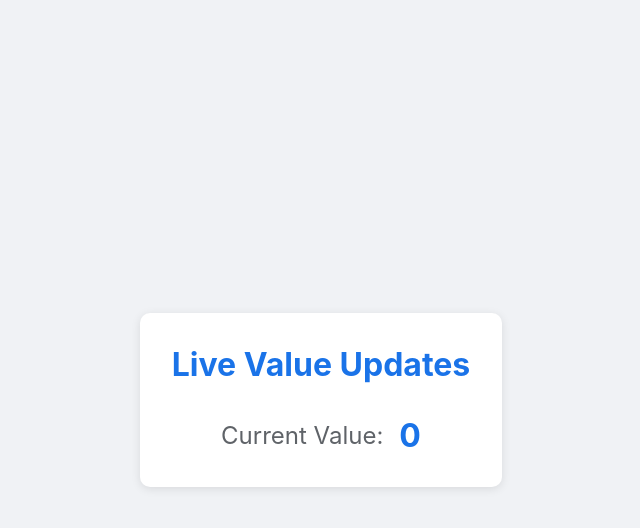
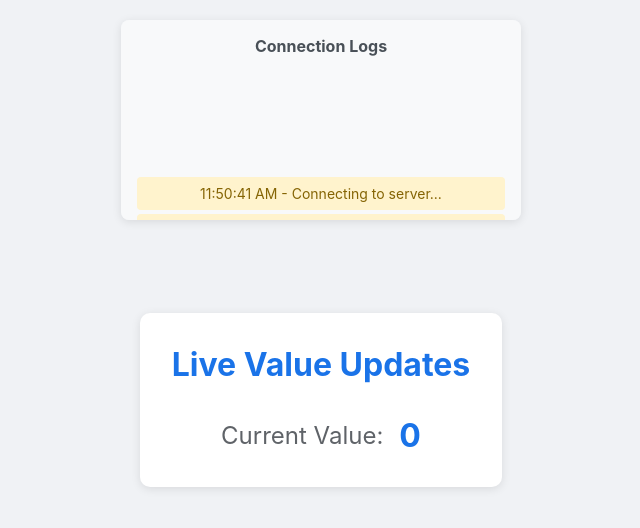
Before and after one commit to mushthak/live-counter, a website: page public/index.html in a window 1280 px wide. Shown: the whole page, without its empty margins (319-959 px from the left). Drawn offline with Linux system fonts and the light colour scheme.

Commit message:
feat: enhance WebSocket connection logs and update styling for better visibility

```diff
--- a/public/app.js
+++ b/public/app.js
@@ -1,17 +1,33 @@
-// Get the value display element
+// Get DOM elements
 const valueElement = document.getElementById('value');
+const logList = document.getElementById('log-list');
 
 // WebSocket connection management
 let socket;
 let reconnectAttempts = 0;
-const maxReconnectAttempts = 5;
+const maxReconnectAttempts = 1;
 const reconnectDelay = 3000; // 3 seconds
 
+function addLog(status, message) {
+    const li = document.createElement('li');
+    li.textContent = `${new Date().toLocaleTimeString()} - ${message}`;
+    li.className = status;
+    logList.insertBefore(li, logList.firstChild);
+
+    // Keep only the last 10 logs
+    if (logList.children.length > 10) {
+        logList.removeChild(logList.lastChild);
+    }
+}
+
 function connectWebSocket() {
+    addLog('connecting', 'Connecting to server...');
     socket = new WebSocket(`ws://${window.location.host}`);
 
     socket.addEventListener('message', (event) => {
+        console.log('Received message:', event.data);
         const data = JSON.parse(event.data);
+        console.log('Parsed value:', data.value);
         valueElement.textContent = data.value;
 
         // Add a subtle animation effect
@@ -23,39 +39,35 @@ function connectWebSocket() {
 
     socket.addEventListener('open', () => {
         console.log('Connected to WebSocket server');
+        addLog('connected', 'Connected to server');
         reconnectAttempts = 0; // Reset reconnect attempts on successful connection
     });
 
     socket.addEventListener('close', () => {
         console.log('WebSocket connection closed');
+        addLog('disconnected', 'Disconnected from server');
         attemptReconnect();
     });
 
     socket.addEventListener('error', (error) => {
         console.error('WebSocket error:', error);
+        addLog('disconnected', 'Connection error occurred');
     });
 }
 
 function attemptReconnect() {
     if (reconnectAttempts < maxReconnectAttempts) {
         reconnectAttempts++;
-        console.log(`Attempting to reconnect (${reconnectAttempts}/${maxReconnectAttempts})...`);
+        const message = `Attempting to reconnect (${reconnectAttempts}/${maxReconnectAttempts})`;
+        console.log(message);
+        addLog('connecting', message);
         setTimeout(connectWebSocket, reconnectDelay);
     } else {
-        console.log('Max reconnection attempts reached');
+        const message = 'Max reconnection attempts reached';
+        console.log(message);
+        addLog('disconnected', message);
     }
 }
 
-// Handle page visibility changes
-document.addEventListener('visibilitychange', () => {
-    if (document.visibilityState === 'visible') {
-        if (!socket || socket.readyState === WebSocket.CLOSED) {
-            console.log('Page became visible, attempting to reconnect...');
-            reconnectAttempts = 0; // Reset attempts when user manually returns
-            connectWebSocket();
-        }
-    }
-});
-
 // Initial connection
 connectWebSocket();
--- a/public/index.html
+++ b/public/index.html
@@ -8,6 +8,10 @@
 </head>
 <body>
     <div class="container">
+        <div class="log-container">
+            <h3>Connection Logs</h3>
+            <ul id="log-list" class="log-list"></ul>
+        </div>
         <h1>Live Value Updates</h1>
         <div class="value-display">
             <span class="label">Current Value:</span>
--- a/public/styles.css
+++ b/public/styles.css
@@ -11,6 +11,61 @@ body {
     display: flex;
     justify-content: center;
     align-items: center;
+}
+
+.log-container {
+    position: fixed;
+    top: 20px;
+    left: 50%;
+    transform: translateX(-50%);
+    width: 80%;
+    max-width: 400px;
+    background-color: #f8f9fa;
+    border-radius: 8px;
+    box-shadow: 0 2px 10px rgba(0,0,0,0.1);
+    padding: 16px;
+    max-height: 200px;
+    overflow-y: auto;
+}
+
+.log-container h3 {
+    margin: 0 0 10px 0;
+    color: #495057;
+    font-size: 16px;
+}
+
+.log-list {
+    list-style: none;
+    margin: 0;
+    padding: 0;
+}
+
+.log-list li {
+    padding: 8px;
+    margin-bottom: 4px;
+    border-radius: 4px;
+    font-size: 14px;
+    animation: fadeIn 0.3s ease;
+}
+
+.log-list li.connected {
+    background-color: #d4edda;
+    color: #155724;
+}
+
+.log-list li.disconnected {
+    background-color: #f8d7da;
+    color: #721c24;
+}
+
+.log-list li.connecting {
+    background-color: #fff3cd;
+    color: #856404;
+}
+
+@keyframes fadeIn {
+    from { opacity: 0; transform: translateY(-10px); }
+    to { opacity: 1; transform: translateY(0); }
 }
 
 .container {
```
Also changed, not shown: server.js (+15 -9 lines).
